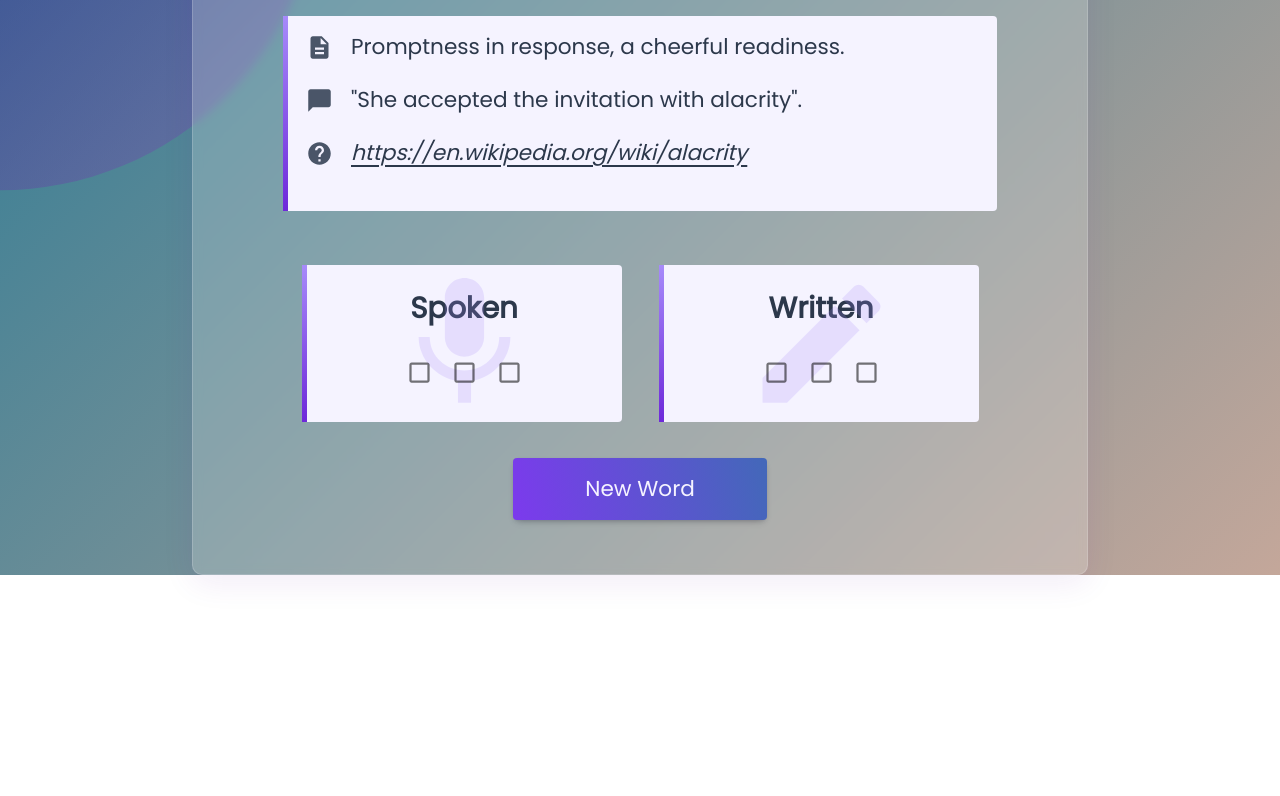
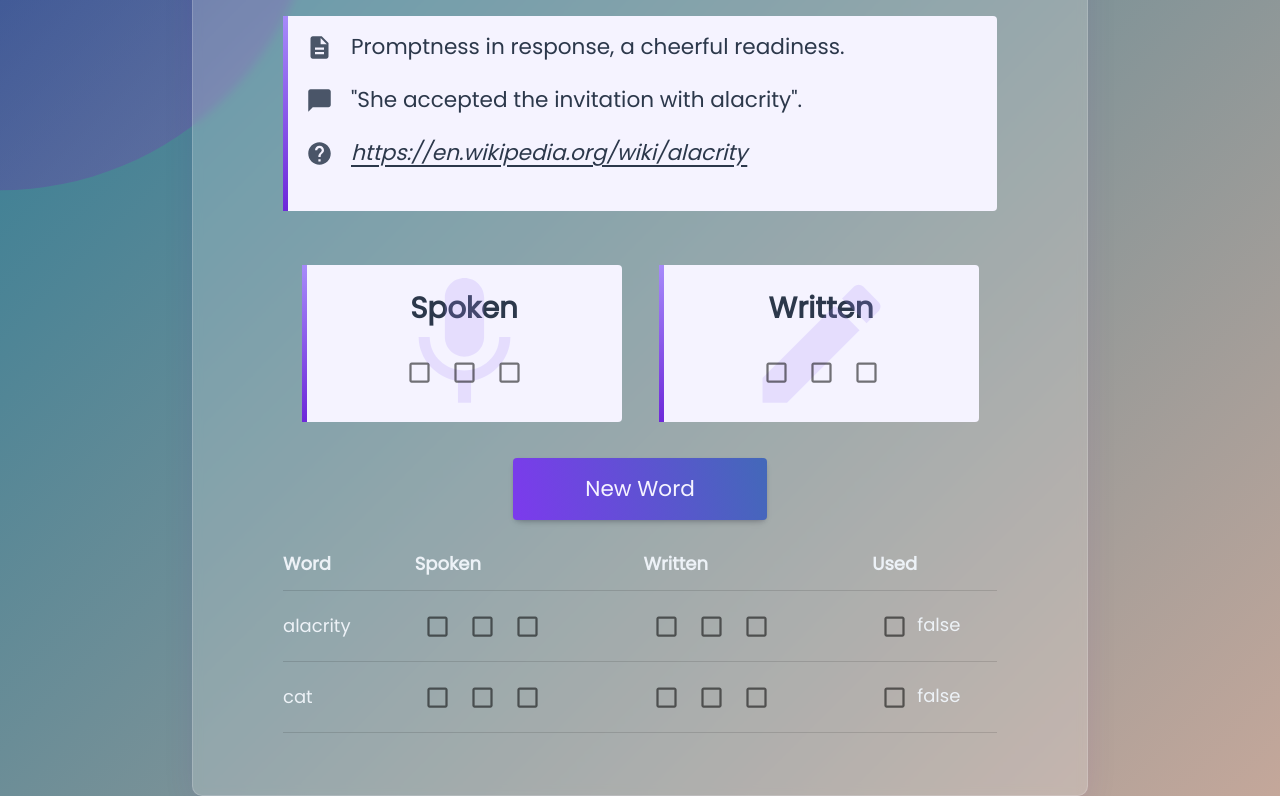
Before and after one commit to JaGaffney/wordit, a Gatsby site: page / in a window 1280 px wide. Shown: the part 290-1086 px from the top of the page. Before the commit the page ends 865 px from the top, so only its background shows below. Built offline with nearby package versions, Linux system fonts and the light colour scheme; Gatsby itself is replaced by a stand-in of ours.

Commit message:
feature: added table of previounsly completed words

```diff
--- a/src/components/actions/api.ts
+++ b/src/components/actions/api.ts
@@ -35,8 +35,6 @@ export const updateWordChallenge = (user, data: Array<string>) => dispatch => {
 }
 
 export const completeWord = (user, word: string) => dispatch => {
-  console.log("got here")
-  console.log({ word })
   const userData = user.getActiveWordList()
 
   for (let i in userData) {
--- /dev/null
+++ b/src/components/data/todowords.txt
@@ -0,0 +1,2 @@
+verbose
+emancipation
--- /dev/null
+++ b/src/components/score/score.tsx
@@ -0,0 +1,28 @@
+import React, { useEffect } from 'react'
+import { connect } from 'react-redux'
+
+import ScoreTable from "./scoreTable"
+
+export const Score = (props) => {
+
+    useEffect(() => {
+    }, [props.forceLoad])
+
+    return (
+        <div>
+            {props.user.getActiveWordList().length > 0 ? <ScoreTable /> : null}
+        </div>
+    )
+}
+
+
+
+const mapStateToProps = ({ user, forceLoad }) => {
+    return { user, forceLoad }
+}
+
+const mapDispatchToProps = {
+
+}
+
+export default connect(mapStateToProps, mapDispatchToProps)(Score)
--- /dev/null
+++ b/src/components/score/scoreTable.tsx
@@ -0,0 +1,87 @@
+import React from 'react'
+import { connect } from 'react-redux'
+
+import { completeWord } from "../actions/api"
+
+import WordCheckbox from "../wotd/wordCheckbox"
+
+export const ScoreTable = (props) => {
+    const onUsedHandler = (id) => {
+        let word = id.split(":")
+        props.completeWord(props.user, word[1])
+    }
+
+    const tempRange = [1, 2, 3]
+    return (
+        <table>
+            <thead>
+                <tr>
+                    <th>Word</th>
+                    <th>Spoken</th>
+                    <th>Written</th>
+                    <th>Used</th>
+                </tr>
+            </thead>
+            <tbody>
+                {props.user.getActiveWordList().map((i, k) => {
+                    return (
+                        <tr key={k + i.word}>
+                            <td>
+                                {i.word}
+                            </td>
+                            <td>
+                                {tempRange.map((ii, kk) => {
+                                    return (
+                                        <WordCheckbox
+                                            checkedBox={i.spoken[ii - 1]}
+                                            wordType={"spoken"}
+                                            wordNumber={ii}
+                                            wordControlHandler={() => { }}
+                                            key={`${i.word}${ii}`}
+                                        />
+                                    )
+                                })}
+
+                            </td>
+                            <td>
+                                {tempRange.map((ii, kk) => {
+                                    return (
+                                        <WordCheckbox
+                                            checkedBox={i.written[ii - 1]}
+                                            wordType={"written"}
+                                            wordNumber={ii}
+                                            wordControlHandler={() => { }}
+                                            key={`${i.word}${ii}`}
+                                        />
+                                    )
+                                })}
+                            </td>
+                            <td>
+                                {
+                                    <WordCheckbox
+                                        checkedBox={i.used}
+                                        wordType={"used"}
+                                        wordNumber={i.word}
+                                        wordControlHandler={onUsedHandler}
+                                        key={`${i.word}${1}`}
+                                    />
+                                }
+                                {i.used ? "true" : "false"}
+                            </td>
+                        </tr>
+                    )
+                })}
+            </tbody>
+
+        </table>
+    )
+}
+
+
+const mapStateToProps = ({ user, forceLoad }) => {
+    return { user, forceLoad }
+}
+
+const mapDispatchToProps = { completeWord }
+
+export default connect(mapStateToProps, mapDispatchToProps)(ScoreTable)
--- a/src/pages/index.js
+++ b/src/pages/index.js
@@ -1,9 +1,10 @@
-import React, { useState, useEffect } from "react"
+import React from "react"
 import { connect } from "react-redux"
 
 import Layout from "../components/layout"
 import SEO from "../components/seo"
 import WOTD from "../components/wotd/wotd"
+import Score from "../components/score/score"
 
 const IndexPage = props => {
   // const [width, setWidth] = useState(1000)
@@ -29,6 +30,7 @@ const IndexPage = props => {
       <SEO title="wordit" />
       <section className="main-panel">
         <WOTD />
+        <Score />
       </section>
     </Layout>
   )
--- a/src/styles/index.scss
+++ b/src/styles/index.scss
@@ -1,6 +1,10 @@
+*,
+*:before,
+*:after {
+  box-sizing: border-box !important;
+}
+
 :root {
-  --red: #fa1818;
-
   --dark: black;
   --light: white;
 
--- a/src/styles/layout.scss
+++ b/src/styles/layout.scss
@@ -46,6 +46,10 @@ main {
   -webkit-backdrop-filter: blur(5px);
   border-radius: 10px;
   border: 1px solid rgba(250, 243, 253, 0.18);
+}
+
+.MuiCheckbox-colorSecondary.Mui-checked {
+  color: var(--violet700) !important;
 }
 
 /////////////////////////////
@@ -121,10 +125,6 @@ main {
     display: flex;
     justify-content: center;
     flex-wrap: nowrap;
-
-    .MuiCheckbox-colorSecondary.Mui-checked {
-      color: var(--violet700) !important;
-    }
     &-container {
       width: 100%;
       display: flex;
```
